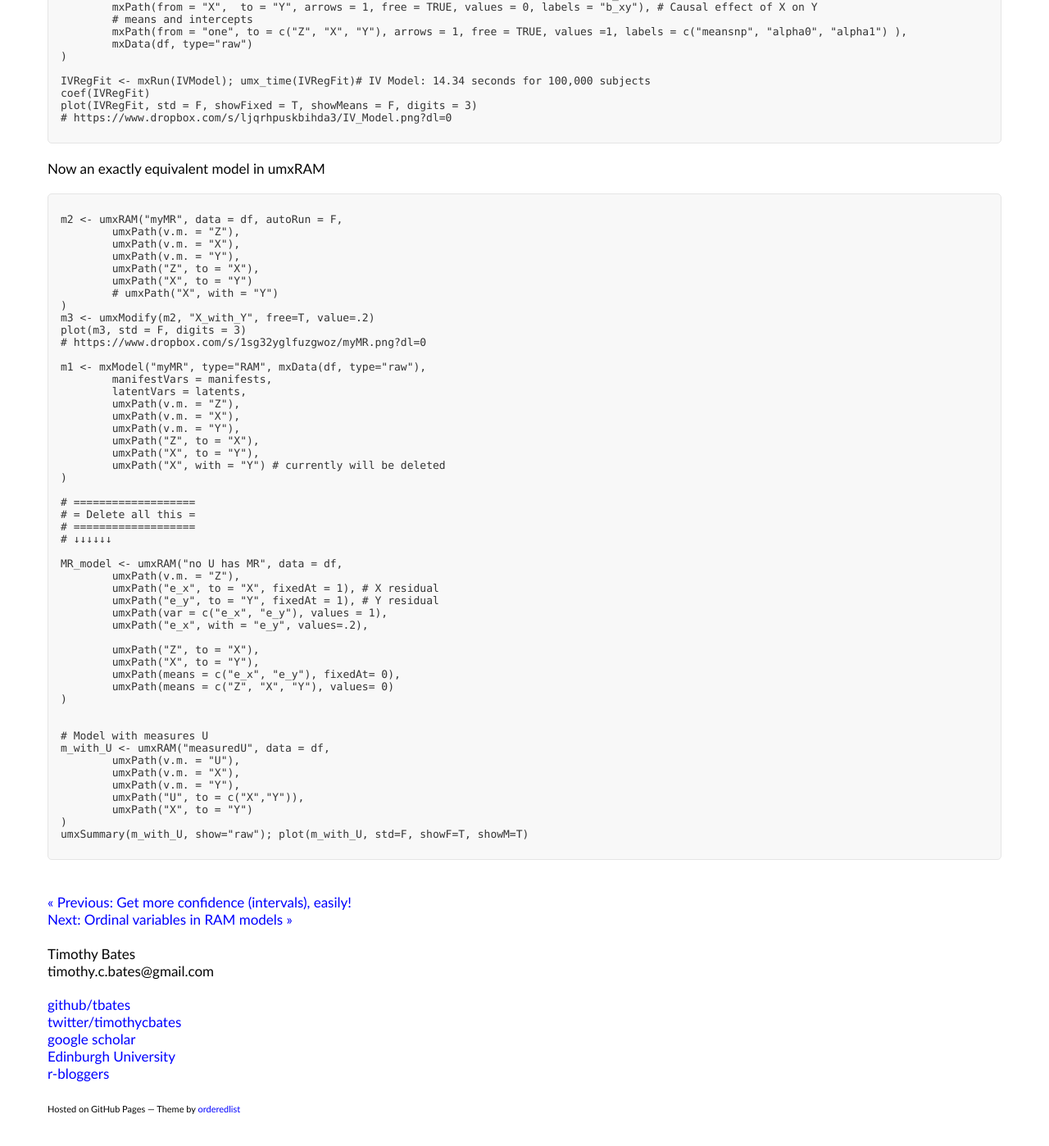
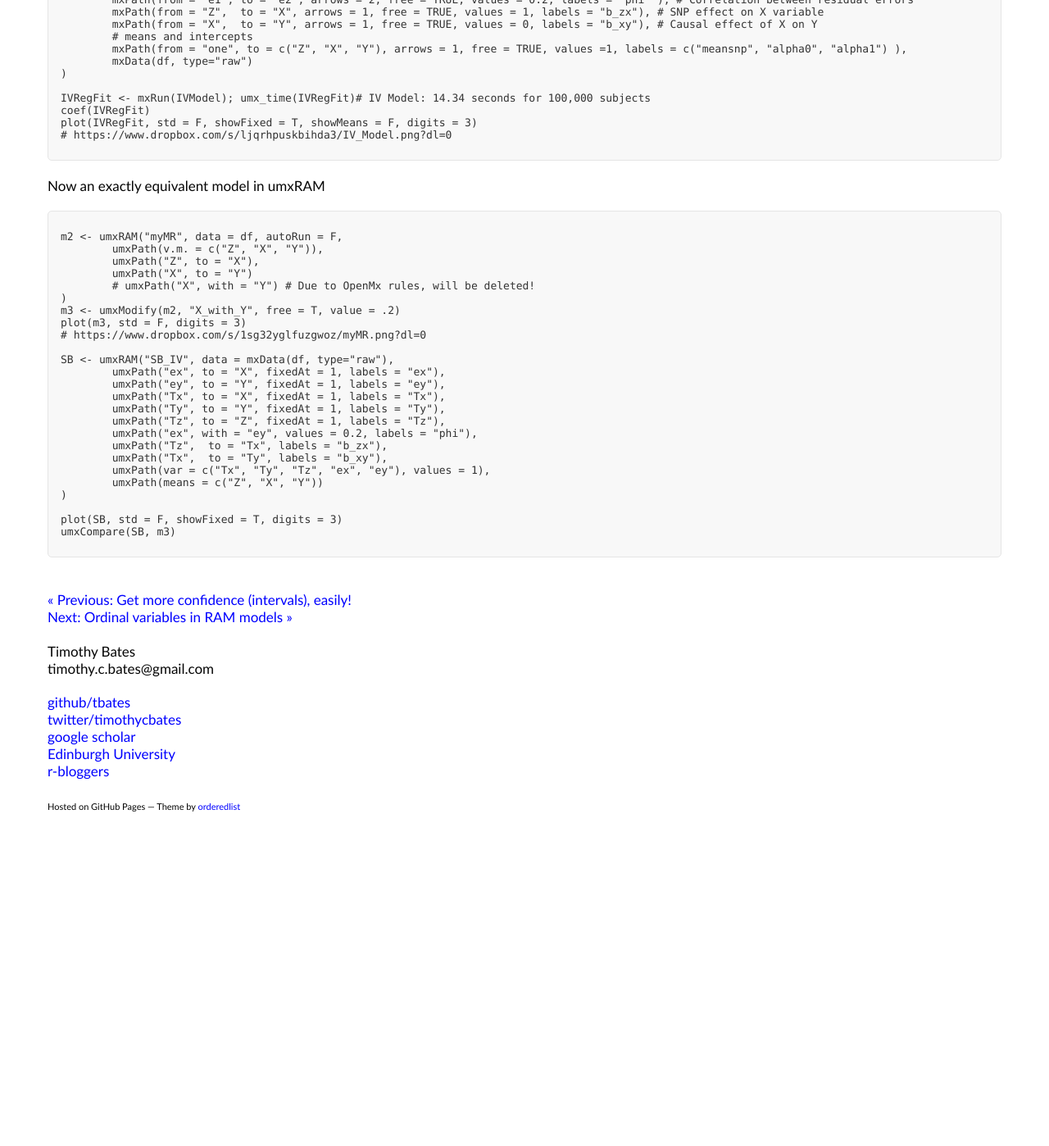
Before and after one commit to tbates/tbates.github.io, a Jekyll site: the page built from _posts/1995-02-13-detailed-instrumental-variable.markdown, in a window 1280 px wide and 1400 px high, scrolled down 2216 px. Shown: the whole window at 82% size. Built offline with Jekyll 4.4.1, drawn with Linux system fonts in a browser that asks for light colours; after the commit the page ends 3286 px from its top, so only the background shows below that; some of the changed text lies outside the part shown.

Commit message:
IV post draft

````diff
--- a/_posts/1995-02-13-detailed-instrumental-variable.markdown
+++ b/_posts/1995-02-13-detailed-instrumental-variable.markdown
@@ -136,55 +136,29 @@ Now an exactly equivalent model in umxRAM
 ```splus
 
 m2 <- umxRAM("myMR", data = df, autoRun = F,
-	umxPath(v.m. = "Z"),
-	umxPath(v.m. = "X"),
-	umxPath(v.m. = "Y"),
+	umxPath(v.m. = c("Z", "X", "Y")),
 	umxPath("Z", to = "X"),
 	umxPath("X", to = "Y")
-	# umxPath("X", with = "Y")
+	# umxPath("X", with = "Y") # Due to OpenMx rules, will be deleted!
 )
-m3 <- umxModify(m2, "X_with_Y", free=T, value=.2)
+m3 <- umxModify(m2, "X_with_Y", free = T, value = .2)
 plot(m3, std = F, digits = 3)
 # https://www.dropbox.com/s/1sg32yglfuzgwoz/myMR.png?dl=0
 
-m1 <- mxModel("myMR", type="RAM", mxData(df, type="raw"),
-	manifestVars = manifests,
-	latentVars = latents,
-	umxPath(v.m. = "Z"),
-	umxPath(v.m. = "X"),
-	umxPath(v.m. = "Y"),
-	umxPath("Z", to = "X"),
-	umxPath("X", to = "Y"),
-	umxPath("X", with = "Y") # currently will be deleted
+SB <- umxRAM("SB_IV", data = mxData(df, type="raw"),
+	umxPath("ex", to = "X", fixedAt = 1, labels = "ex"),
+	umxPath("ey", to = "Y", fixedAt = 1, labels = "ey"),
+	umxPath("Tx", to = "X", fixedAt = 1, labels = "Tx"),
+	umxPath("Ty", to = "Y", fixedAt = 1, labels = "Ty"),
+	umxPath("Tz", to = "Z", fixedAt = 1, labels = "Tz"),
+	umxPath("ex", with = "ey", values = 0.2, labels = "phi"),
+	umxPath("Tz",  to = "Tx", labels = "b_zx"),
+	umxPath("Tx",  to = "Ty", labels = "b_xy"),
+	umxPath(var = c("Tx", "Ty", "Tz", "ex", "ey"), values = 1),
+	umxPath(means = c("Z", "X", "Y"))
 )
 
-# ===================
-# = Delete all this =
-# ===================
-# ↓↓↓↓↓↓
-
-MR_model <- umxRAM("no U has MR", data = df,
-	umxPath(v.m. = "Z"),
-	umxPath("e_x", to = "X", fixedAt = 1), # X residual
-	umxPath("e_y", to = "Y", fixedAt = 1), # Y residual
-	umxPath(var = c("e_x", "e_y"), values = 1),
-	umxPath("e_x", with = "e_y", values=.2),
-
-	umxPath("Z", to = "X"),
-	umxPath("X", to = "Y"),
-	umxPath(means = c("e_x", "e_y"), fixedAt= 0),
-	umxPath(means = c("Z", "X", "Y"), values= 0)
-)
-
-
-# Model with measures U
-m_with_U <- umxRAM("measuredU", data = df,
-	umxPath(v.m. = "U"),
-	umxPath(v.m. = "X"),
-	umxPath(v.m. = "Y"),
-	umxPath("U", to = c("X","Y")),
-	umxPath("X", to = "Y")
-)
-umxSummary(m_with_U, show="raw"); plot(m_with_U, std=F, showF=T, showM=T)
+plot(SB, std = F, showFixed = T, digits = 3)
+umxCompare(SB, m3)
 
 ```
````
Also changed, not shown: other parts of _posts/1995-02-13-detailed-instrumental-variable.markdown (+2 -2 lines).
